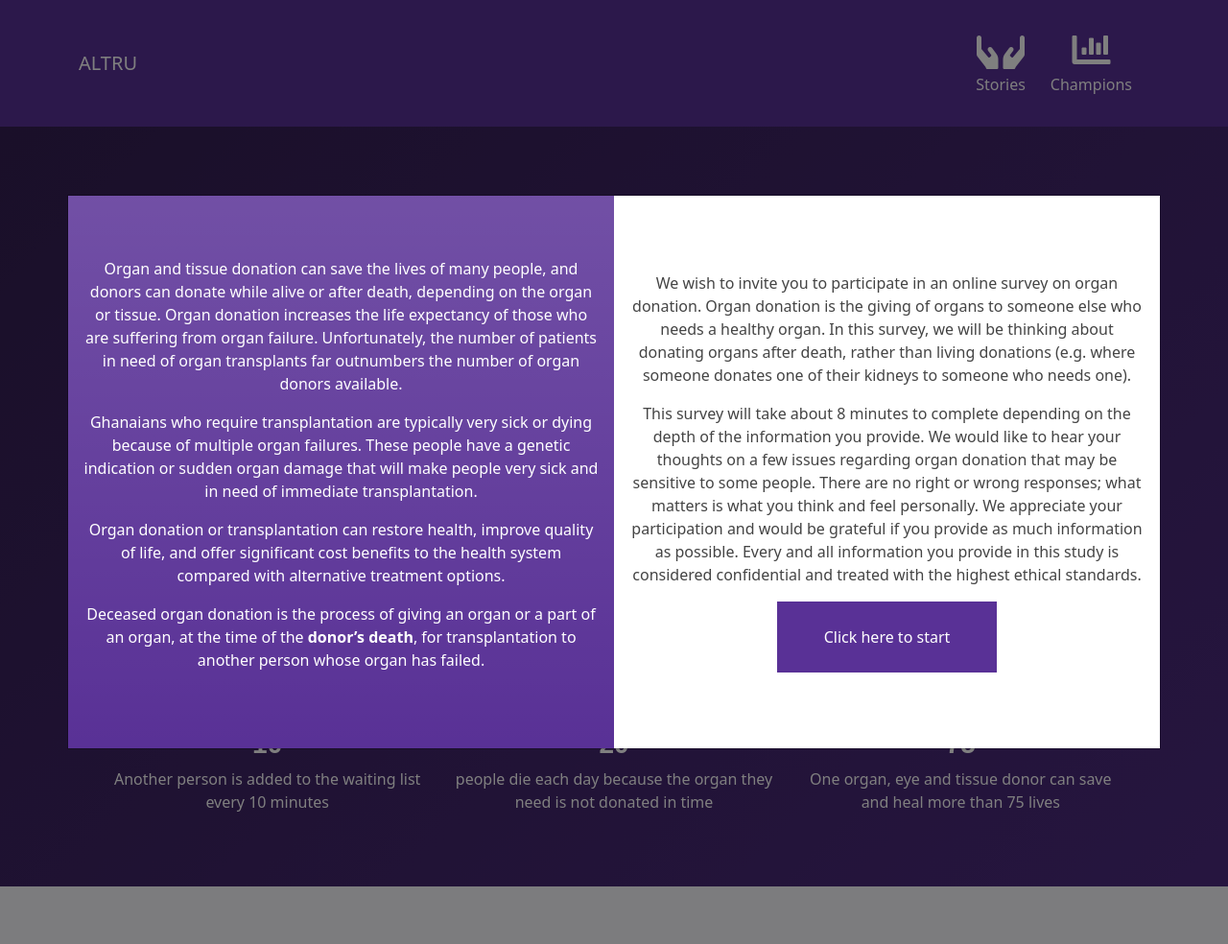
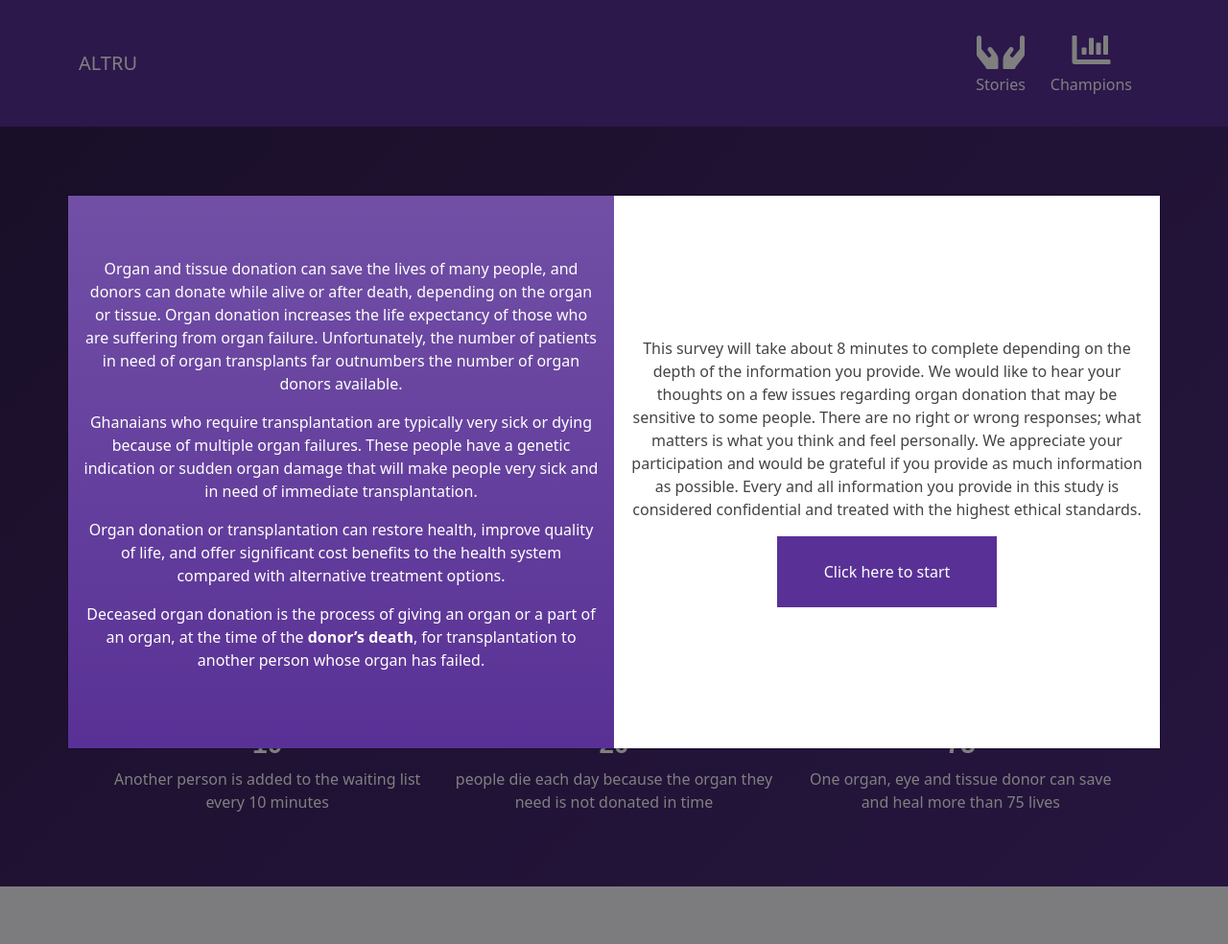
Before and after one commit to yinjames/Altru, a Django app: page / in a window 1280 px wide. Shown: the whole page at 96% size. Run offline with Django 3.2, Linux system fonts and the light colour scheme; some libraries are stand-ins or nearby versions.

Commit message:
survey intro updated

```diff
--- a/templates/home.html
+++ b/templates/home.html
@@ -281,12 +281,6 @@
 
                     <div class="col-md-6 col-ms-12  py-5 d-flex justify-content-center">
                         <section class="align-self-center text-center p-3">
-                            <p>We wish to invite you to participate in an online survey on organ donation.
-                                Organ donation is the giving of organs to someone else who
-                                needs a healthy organ. In this survey, we will be thinking about donating
-                                organs after death, rather than living donations (e.g. where someone
-                                donates one of their kidneys to someone who needs one).
-                            </p>
                             <p>This survey will take about 8 minutes to complete depending on the depth of the
                                 information you provide. We would like to hear your thoughts on a few issues regarding
                                 organ donation that may be sensitive to some people. There are no right or wrong
```
